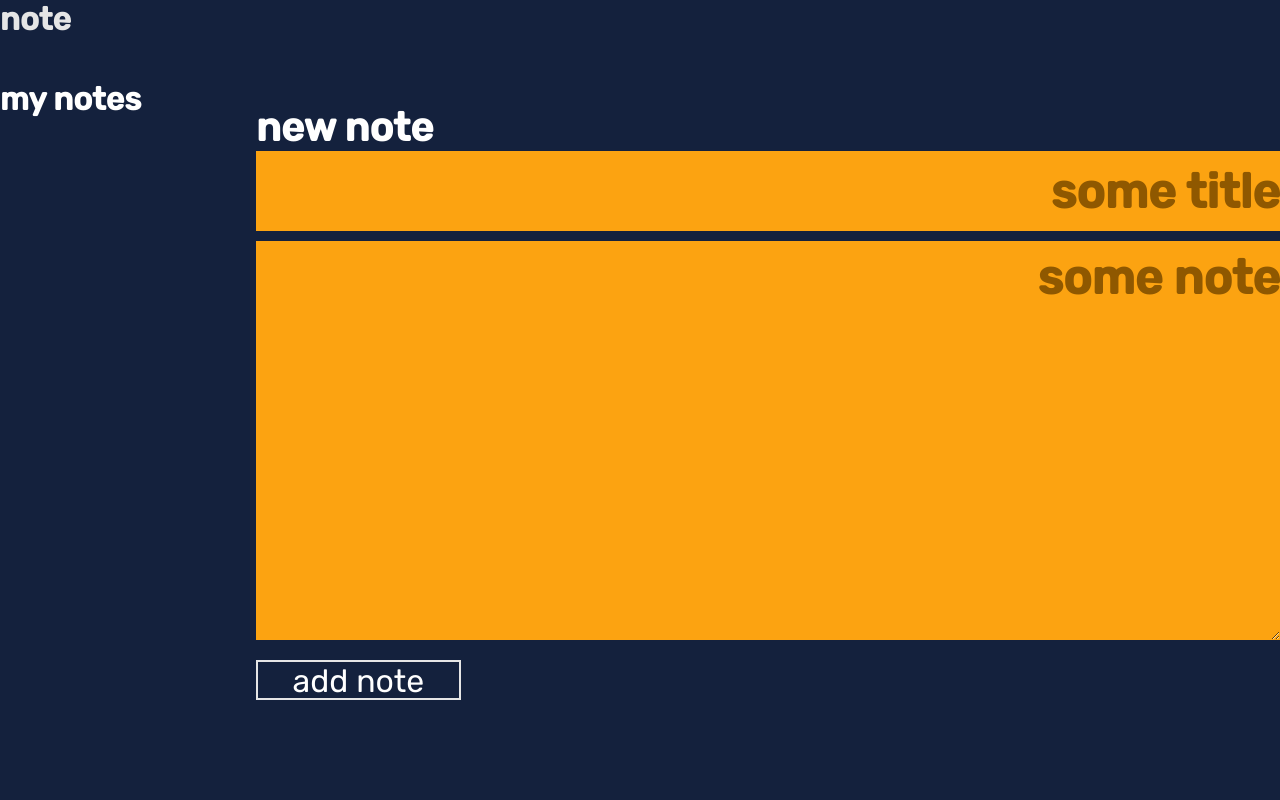
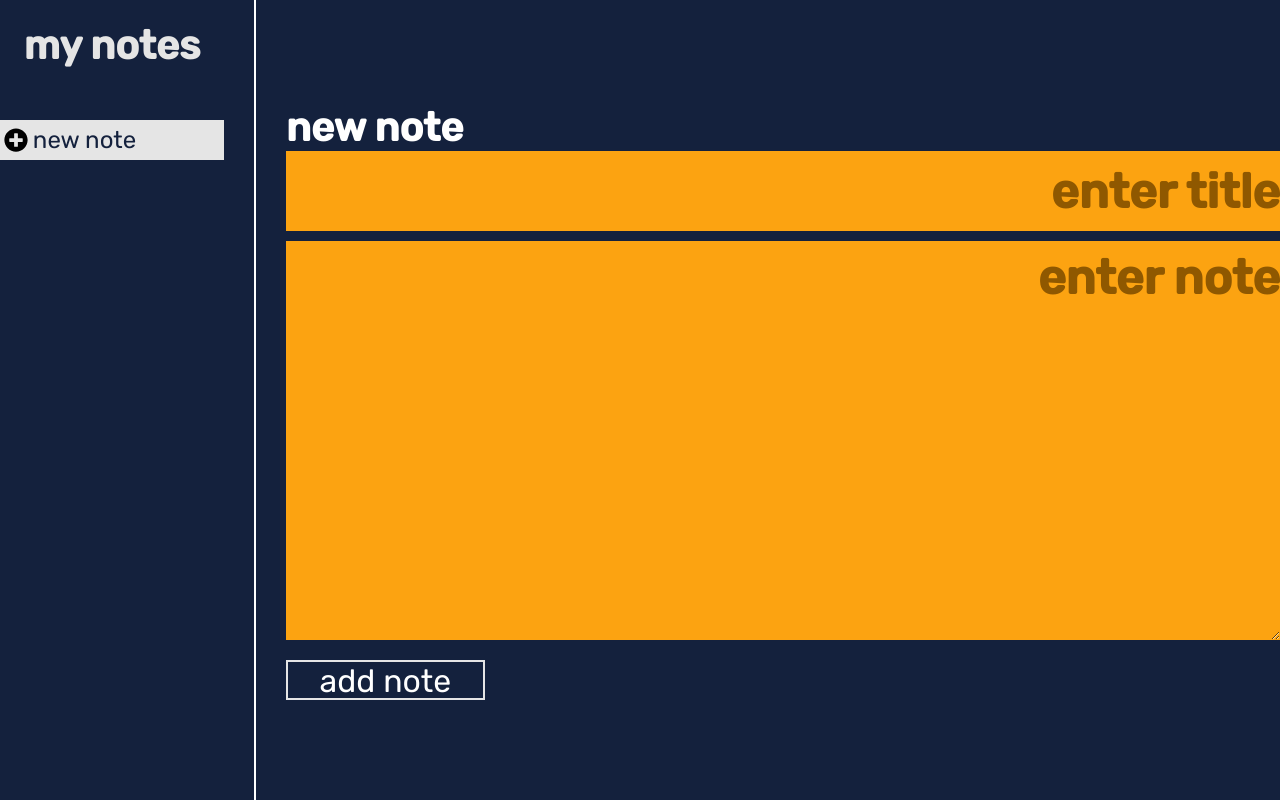
Before and after one commit to jjxmonster/redux-note, a React (Create React App) app: page / in a window 1280 px wide. Built offline with nearby package versions, Linux system fonts and the light colour scheme.

Commit message:
finish project

```diff
--- a/src/components/App.jsx
+++ b/src/components/App.jsx
@@ -26,9 +26,11 @@ const App = () => {
   const [visibleNote, setVisibleNote] = useState()
 
 
-  const getNoteId = (id) => {
+  const setNoteId = (id) => {
     setVisibleNote(id)
   }
+
+
 
   return (
     <Provider store={ store }>
@@ -36,7 +38,7 @@ const App = () => {
       <Container>
         <Header />
         <NoteWrapper visibleNote={ visibleNote } />
-        <NoteList getNoteId={ getNoteId } />
+        <NoteList setNoteId={ setNoteId } />
       </Container >
     </Provider >
   );
--- a/src/components/Form.jsx
+++ b/src/components/Form.jsx
@@ -11,6 +11,7 @@ grid-column:2/5;
 grid-row:2/4;
 display:flex;
 flex-direction:column;
+padding-left:30px;
 `
 const FormH1 = styled.h1`
 flex:1;
@@ -23,6 +24,7 @@ const FormWrapper = styled.form`
 flex:8;
 display:flex;
 flex-direction:column;
+
 `
 const InputWrapper = styled.div`
 flex:1;
@@ -147,7 +149,7 @@ const Form = ({ title = '', note = '', id, toogleVisible, }) => {
             <FormH1> { id ? "edit note" : "new note" }</FormH1>
             <FormWrapper onSubmit={ handleSubmit }>
                 <InputWrapper>
-                    <LabelForInput htmlFor="title" >some title</LabelForInput>
+                    <LabelForInput htmlFor="title" >{ id ? "edit title" : "enter title" }</LabelForInput>
                     <Input
                         id="title"
                         type="text"
@@ -156,7 +158,7 @@ const Form = ({ title = '', note = '', id, toogleVisible, }) => {
                     />
                 </InputWrapper>
                 <TextAreaWrapper>
-                    <LabelForArea htmlFor="userNote">some note</LabelForArea>
+                    <LabelForArea htmlFor="userNote">{ id ? "edit note" : "enter note" }</LabelForArea>
                     <TextArea
                         id="userNote"
                         onChange={ handleNoteChange }
--- a/src/components/Header.jsx
+++ b/src/components/Header.jsx
@@ -3,7 +3,7 @@ import { theme } from '../themes/theme'
 
 
 const HeaderWrapper = styled.div`
-grid-column:1/5;
+// grid-column:1/5;
 `
 const Title = styled.h1`
 color:${theme.colors.grey};
@@ -13,7 +13,7 @@ color:${theme.colors.grey};
 const Header = () => {
     return (
         <HeaderWrapper>
-            <Title>note</Title>
+            <Title></Title>
         </HeaderWrapper>
 
     );
--- a/src/components/NoteElement.jsx
+++ b/src/components/NoteElement.jsx
@@ -13,7 +13,7 @@ grid-column:2/5;
 grid-row:2/4;
 display:flex;
 flex-direction:column;
-
+padding-left:30px;
 `
 const Title = styled.h2`
 flex:1;
--- a/src/components/NoteList.jsx
+++ b/src/components/NoteList.jsx
@@ -2,47 +2,73 @@ import React, { useEffect } from 'react'
 import { connect } from 'react-redux'
 
 import { FontAwesomeIcon } from '@fortawesome/react-fontawesome'
-import { faThumbtack } from '@fortawesome/free-solid-svg-icons'
+import { faThumbtack, faPlusCircle } from '@fortawesome/free-solid-svg-icons'
 
-
+import { theme } from '../themes/theme'
 import styled from 'styled-components';
 
 const ListElement = styled.div`
 width:100%;
-height:10%;
-border-bottom:solid white 2px;
+height:5%;
 cursor:pointer;
 display:flex;
-align-items:flex-end;
+align-items:center;
 margin-bottom:2%;
+padding-left:2%;
 font-size:3vh;
+background:${theme.colors.grey};
 `
 const ListElementTitle = styled.p`
-
     margin-left:2%;
+    color:${theme.colors.dark};
 `
 const List = styled.div`
-grid-row:2/5;
-color:white;
-padding-right:5%;
+grid-row:1/5;
+padding-right:30px;
+border-right:solid 2px white;
 `
-const ListTitle = styled.h1``
+const ListTitle = styled.h1`
+margin-bottom:5vh;
+text-align:center;
+padding-top:10%;
+height:10%;
+color:${theme.colors.grey};
+font-size:5vh;
+`
+const NewElementButton = styled.div`
+width:100%;
+height:5%;
+cursor:pointer;
+display:flex;
+align-items:center;
+margin-bottom:2%;
+padding-left:2%;
+font-size:3vh;
+background:${theme.colors.grey};
+margin-bottom:50px;
+`
 
 
-const NoteList = ({ notes, getNoteId }) => {
+const NoteList = ({ notes, setNoteId }) => {
 
-    const handleOnClick = (note) => {
-        getNoteId(note.id)
-    }
+    const handleOnClick = (note) => { note ? setNoteId(note.id) : setNoteId(0) }
 
     const noteElements = notes.map(note => (
-        <ListElement key={ note.id } onClick={ handleOnClick.bind(this, note) }> <FontAwesomeIcon icon={ faThumbtack } /> <ListElementTitle>{ note.title }</ListElementTitle></ListElement >
+        <ListElement
+            key={ note.id }
+            onClick={ handleOnClick.bind(this, note) }>
+            <FontAwesomeIcon icon={ faThumbtack } />
+            <ListElementTitle>{ note.title }</ListElementTitle>
+        </ListElement >
     ))
 
     return (
         <List>
             <ListTitle>my notes</ListTitle>
-            {/* <ListElement key={ 1 }>new note</ListElement > */ }
+            <NewElementButton onClick={ handleOnClick }>
+                <FontAwesomeIcon icon={ faPlusCircle } />
+                <ListElementTitle>new note</ListElementTitle>
+            </NewElementButton>
             { noteElements }
         </List>
     );
```
Also changed, not shown: 1 other file (tests, documents, lock files or other folders).
